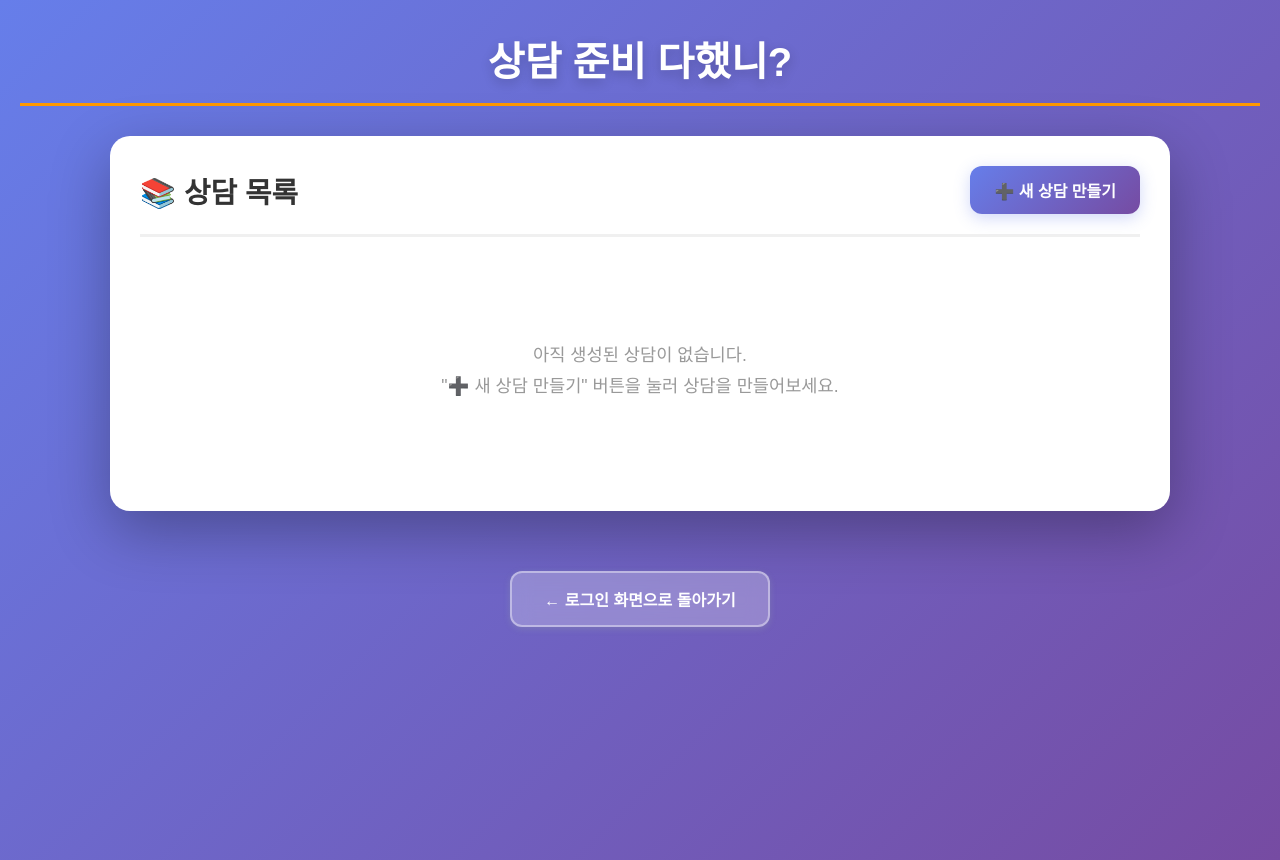
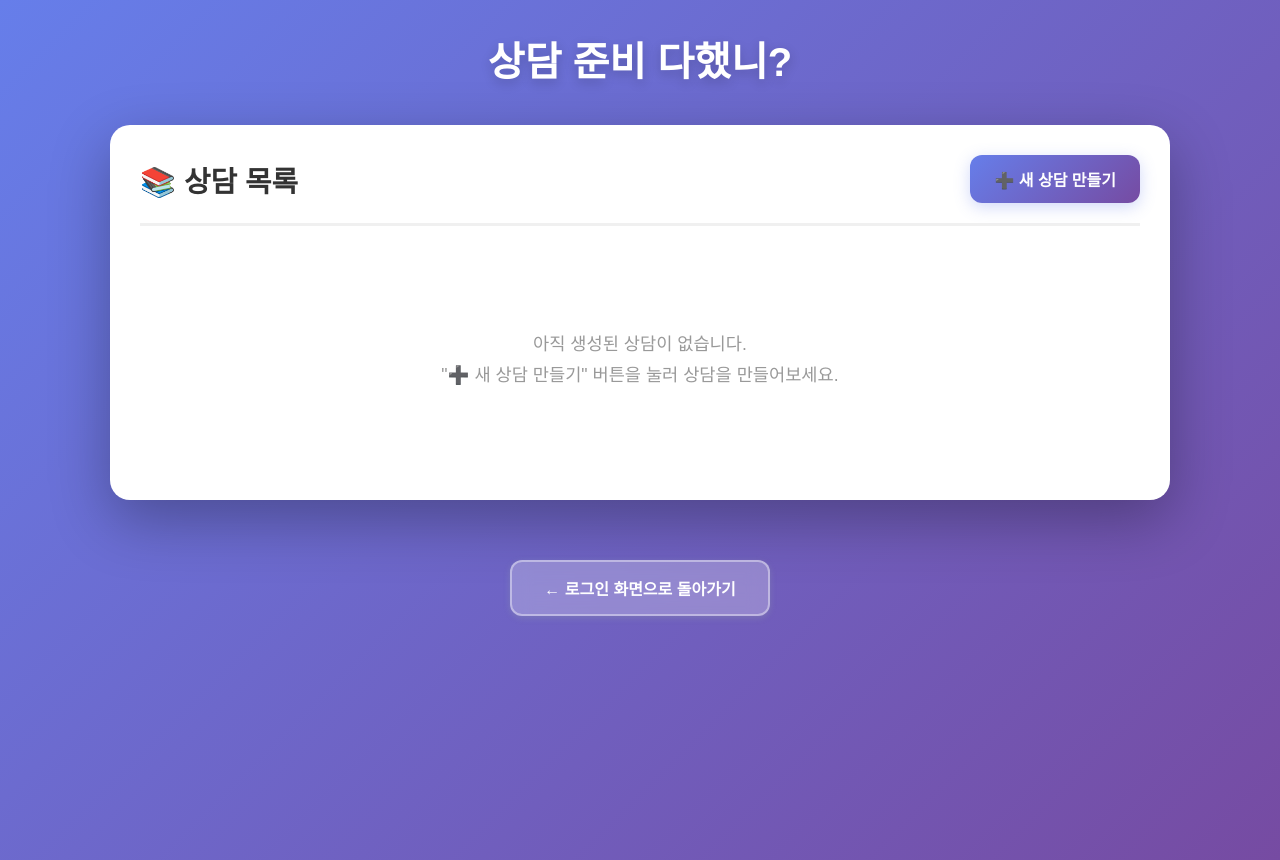
Before and after one commit to sojocosmos-dev/dahandincounsel, a plain HTML site: page teacher-report.html in a window 1280 px wide. Drawn offline with Linux system fonts and the light colour scheme; a web font is replaced by a local one.

Commit message:
UX 구현

```diff
--- a/styles.css
+++ b/styles.css
@@ -148,8 +148,7 @@ h1 {
     color: #4a4a4a;
     text-align: center;
     font-size: 2.5em;
-    border-bottom: 3px solid #ff9800;
-    padding-bottom: 15px;
+    padding-bottom: 7px;
     margin-bottom: 10px;
     display: flex;
     justify-content: center;
@@ -1829,7 +1828,7 @@ body {
 
 .teacher-page .page-header h1 {
     font-family: 'yg-jalnan', 'Malgun Gothic', 'Arial', sans-serif;
-    font-size: 2.5em;
+    font-size: 3.em;
     color: white;
     text-shadow: 0 4px 12px rgba(0, 0, 0, 0.2);
     margin: 0;
```
